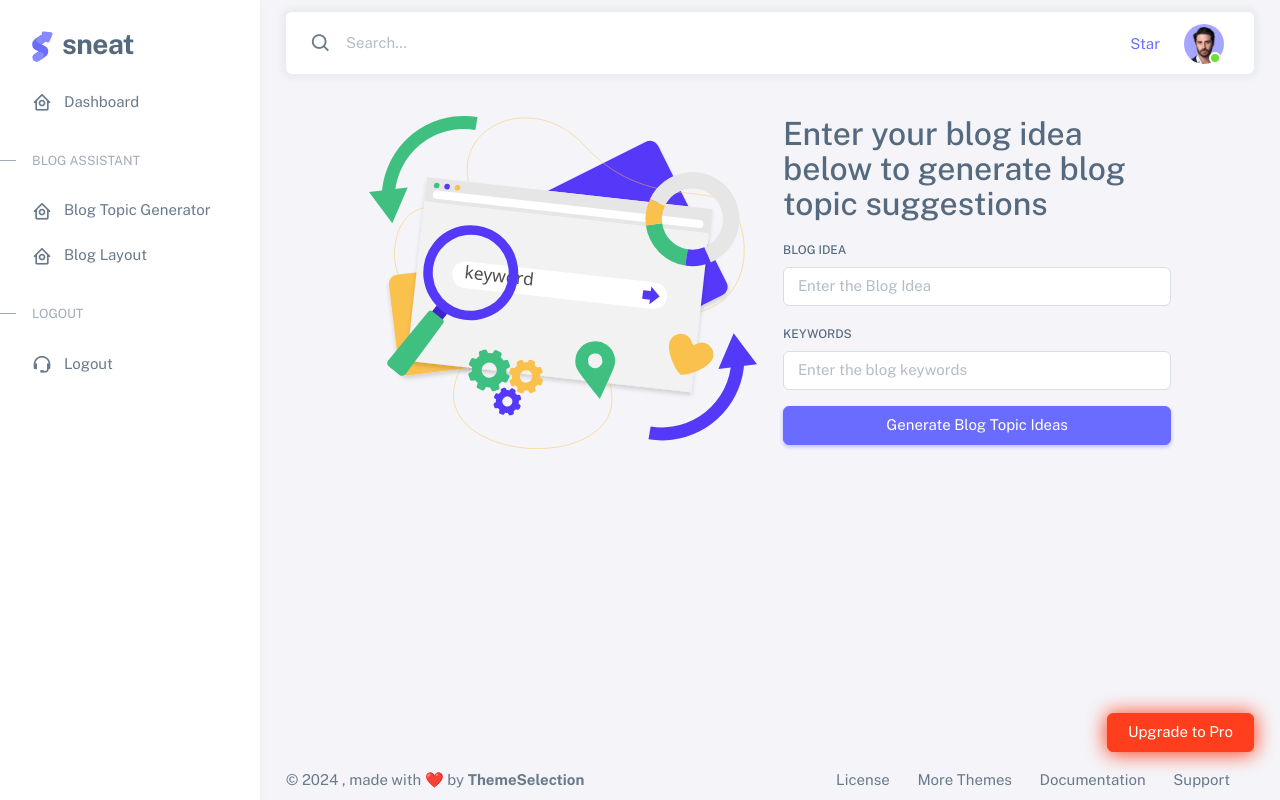
After one commit to tehcentr2014/dj-oc-app, a Django app: page /dashboard/generate-blog-topic in a window 1280 px wide. The commit adds this page. Run offline with Django 4.2, Linux system fonts and the light colour scheme; a user stored in the database is signed in; data comes from the database, SQL or seed files in the repository; parts of the project's set-up code (start-up, migrations or seed data) failed here and were passed over; some libraries are stand-ins or nearby versions.

Commit message:
Blog sections added

```diff
--- a/dashboard/urls.py
+++ b/dashboard/urls.py
@@ -4,4 +4,9 @@ from . import views
 urlpatterns = [
     path('home', views.home, name='dashboard'),
     path('profile', views.profile, name='profile'),
+
+
+    ###Blog Generation Routes
+    path('generate-blog-topic', views.blogTopic, name='blog-topic'),
+    path('generate-blog-sections', views.blogSections, name='blog-sections')
 ]
--- a/dashboard/views.py
+++ b/dashboard/views.py
@@ -9,8 +9,7 @@ from django.contrib.auth.decorators import login_required
 # Local Imports
 from .forms import *
 from .models import *
-#from .forms import ProfileForm, ProfileImageForm  # Explicitly import the forms
-from .models import Profile
+from .functions import *
 
 # Create your views here.
 @login_required
@@ -34,11 +33,8 @@ def profile(request):
         form = ProfileForm(request.POST, instance=user_profile)
         image_form = ProfileImageForm(request.POST, request.FILES, instance=user_profile)
 
-        if form.is_valid():
+        if form.is_valid() and image_form.is_valid():
             form.save()
-            messages.success(request, 'Profile updated successfully')
-            return redirect('profile')
-        if image_form.is_valid():
             image_form.save()
             messages.success(request, 'Profile updated successfully')
             return redirect('profile')
@@ -46,4 +42,34 @@ def profile(request):
             messages.error(request, 'Please correct the error below.')
 
     context['form'] = form  # In case of a POST request, we also need to pass the form to the context
+    context['image_form'] = image_form  # Ensure both forms are passed to the context
     return render(request, 'dashboard/profile.html', context)
+
+@login_required
+def blogTopic(request):
+    context = {}
+
+    if request.method == 'POST':
+        blogIdea = request.POST.get('blogIdea')
+        keywords = request.POST.get('keywords')
+
+        blogTopics = generateBlogTopicIdeas(blogIdea, keywords)
+        if len(blogTopics) > 0:
+            request.session['blogTopics'] = blogTopics
+            return redirect('blog-sections')
+        else:
+            messages.error(request, "Oops, please try again")
+            return redirect('blog-topic')
+
+    return render(request, 'dashboard/blog-topic.html', context)
+
+@login_required
+def blogSections(request):
+    if 'blogTopics' not in request.session:
+        messages.error(request, "Start by creating blog topic ideas")
+        return redirect('blog-topic')
+
+    context = {}
+    context['blogTopics'] = request.session['blogTopics']
+
+    return render(request, 'dashboard/blog-sections.html', context)
--- a/karabo/settings.py
+++ b/karabo/settings.py
@@ -45,6 +45,7 @@ load_dotenv()
 
 # Fetch the API key
 OPENAI_API_KEY = os.getenv("OPENAI_API_KEY")
+
 
 
 # SECURITY WARNING: don't run with debug turned on in production!
--- /dev/null
+++ b/templates/dashboard/blog-topic.html
@@ -0,0 +1,68 @@
+{% extends 'layout/dashboard.html' %}
+{% load static %}
+
+{% block body %}
+<!-- Content wrapper -->
+<div class="content-wrapper">
+<!-- Content -->
+
+
+<div class="container-fluid flex-grow-1 container-p-y">
+    <!-- Layout Demo -->
+    <div class="layout-demo-wrapper">
+
+
+      <div class="row">
+        <div class="col-lg-1"></div>
+
+        <div class="col-lg-10">
+          <div class="row">
+            <div class="col-lg-6">
+              <img src="{% static 'assets/img/banner_image_1.svg' %}" alt="Create Blog">
+            </div>
+            <div class="col-lg-6">
+
+                <h2 class="mb-3">Enter your blog idea below to generate blog topic suggestions</h2>
+
+              <form class="" action="#" method="post">
+                {% csrf_token %}
+
+                <div class="mb-3">
+                  <label for="blogIdea" class="form-label">Blog Idea</label>
+                  <input
+                    type="text"
+                    class="form-control"
+                    name="blogIdea"
+                    placeholder="Enter the Blog Idea"
+                    required
+                  />
+                </div>
+
+                <div class="mb-3">
+                    <label for="keywords" class="form-label">Keywords</label>
+                    <input
+                      type="text"
+                      class="form-control"
+                      name="keywords"
+                      placeholder="Enter the blog keywords"
+                      required
+                    />
+                  </div>
+
+                  <div class="mb-3">
+                    <button class="btn btn-primary d-grid w-100" type="submit">Generate Blog Topic Ideas</button>
+                  </div>
+
+              </form>
+
+            </div>
+          </div>
+        </div>
+      </div>
+
+
+      <div class="col-lg-1"></div>
+
+      </div>
+    </div>
+{% endblock %}
--- a/templates/layout/dashboard.html
+++ b/templates/layout/dashboard.html
@@ -153,7 +153,7 @@
             </li>
 
             <li class="menu-item">
-              <a href="{% url 'dashboard' %}" class="menu-link">
+              <a href="{% url 'blog-topic' %}" class="menu-link">
                 <i class="menu-icon tf-icons bx bx-home-circle"></i>
                 <div data-i18n="Analytics">Blog Topic Generator</div>
               </a>
```
Also changed, not shown: dashboard/functions.py (+55 -7 lines), templates/dashboard/blog-sections.html (added, +49 -0 lines).
